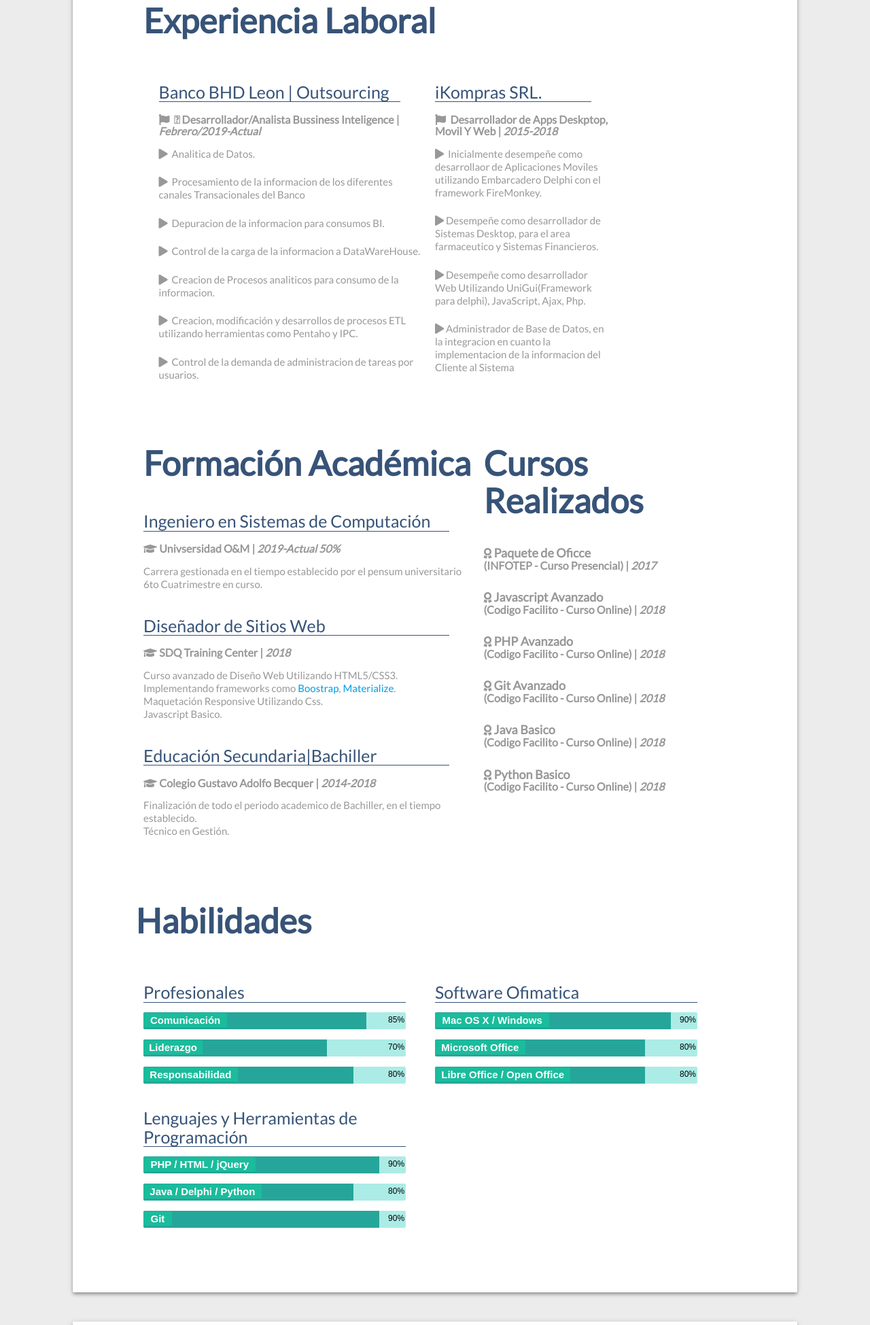
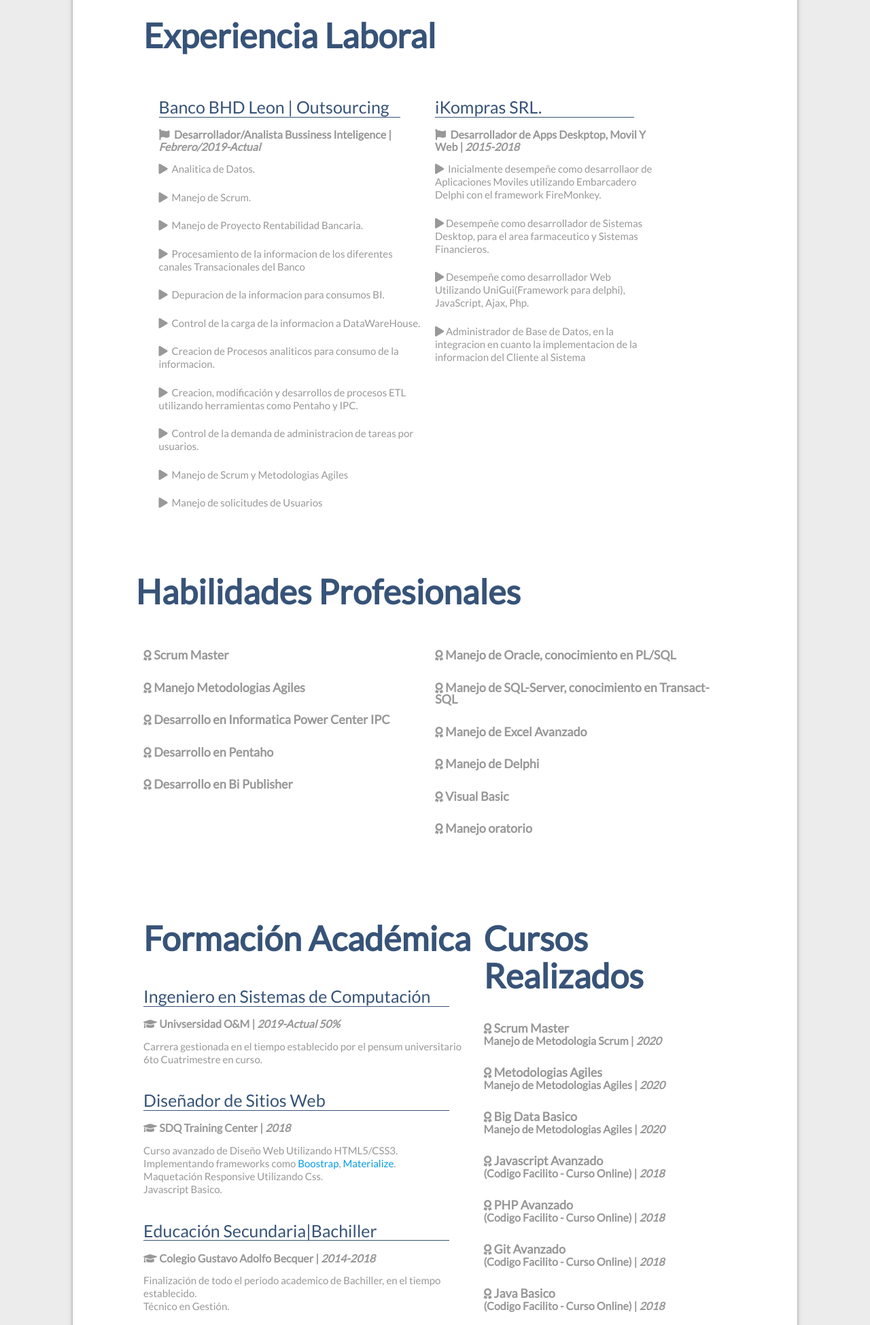
Before and after one commit to sebasjoa/CV, a plain HTML site: page english_index.html in a window 1280 px wide. Shown: the part 812-2761 px from the top of the page at 68% size. Drawn offline with nearby package versions, Linux system fonts and the light colour scheme.

Commit message:
Add files via upload

```diff
--- a/english_index.html
+++ b/english_index.html
@@ -15,32 +15,7 @@
 </head>
 <body>
     <div id="main" class="">
-		<!-- <div class="header ">
-			<div class="cont">
-				<div class="row">
-						 <div class="photo col l5 s12">
-							<div class="border-solid">
-                     			<img class='circle responsive-img'src="./img/pic4.jpeg" >
-						    </div>
-						</div>
 
-						<div class="textbox col l5 s12">
-							<h1 class="intro-title"> Plinio S. Alvarez </h1>
-							  <h4> Software Developer / Bi Developer/Analyst </h4>
-							<p>Joven, activo, responsable, comprometido y siempre dispuesto a ofrecer todos mis conocimientos y
-								habilidades para la mejora tanto de mi ambiente laboral como de mis conocimientos profesionales.
-								Mas de 3 años de experiencia en el area de desarrollo de Software y Analisis de datos
-							<br>Experiencia de usuario y manejo de base de Datos SQL.
-
-							</p>
-
-						</div>
-
-
-
-				</div>
-			</div>
-		</div> -->
 		<div class="row"> </div>
 	<div class="row">
 			<div class="col l1 m1 s12"></div>
@@ -50,8 +25,6 @@
 			<div class="container-card w80" >
 				<a href="index.html"> Espa&ntilde;ol</a> |
                 <b>English</b>
-
-
 				<div class="row col l7 m7">
 
 					<div class="photo">
@@ -62,11 +35,10 @@
 
 					<div class="row col w40">
 						<h1 class="intro-title"> Plinio S. Alvarez </h1>
-						  <h4> Software Developer / Bi Developer / Analyst </h4>
-						<div class="w80"> Joven, activo, responsable, comprometido y siempre dispuesto a ofrecer todos mis conocimientos y
-							habilidades para la mejora tanto de mi ambiente laboral como de mis conocimientos profesionales.
-							<br> <br>	Mas de 3 años de experiencia en el area de desarrollo de Software y Analisis de datos.
-						<br> <br>	 Experiencia de usuario y manejo de base de Datos SQL.
+						  <h4> Software Developer / Bi Developer / Data Analyst </h4>
+						<div class="w80"> Active, Focused and committed Young,  always ahead to offer my knowledge and skills to improve my enviroment and professional Knowledge.
+							<br> <br> With More than 3 years of experience in the area of Software development and data Analyst.
+						<br> <br> User experience y Data Base Management.
 					</div>
 
 
@@ -75,7 +47,7 @@
 				</div>
 
 				<div class="row col l4 m4">
-					<div class="row"> </div>
+					<div class="row"> <br></div>
 					<br>
 					<div class="row"> <h2>Datos Personales</h2>
 					</div>
@@ -111,19 +83,23 @@
 				<div class="row col l6 m6">
 
 					<h4>Banco BHD Leon | Outsourcing</h4>
-						<h5><i class="fas fa-flag"></i>&nbsp;  Desarrollador/Analista Bussiness Inteligence | <i>Febrero/2019-Actual</i> </h5>
+						<h5><i class="fas fa-flag"></i>&nbsp;  Desarrollador/Analista Bussiness Inteligence | <i>Febrero/2019-Actual</i> </h5>
 						<ul>
 							<li><i class="fas fa-play"></i>&nbsp; Analitica de Datos.</li><br>
+							<li><i class="fas fa-play"></i>&nbsp; Manejo de Scrum.</li><br>
+							<li><i class="fas fa-play"></i>&nbsp; Manejo de Proyecto Rentabilidad Bancaria.</li><br>
 							<li><i class="fas fa-play"></i>&nbsp; Procesamiento de la informacion de los diferentes canales Transacionales del Banco</li><br>
 							<li><i class="fas fa-play"></i>&nbsp; Depuracion de la informacion para consumos BI.</li><br>
 							<li><i class="fas fa-play"></i>&nbsp; Control de la carga de la informacion a DataWareHouse.</li><br>
 							<li><i class="fas fa-play"></i>&nbsp; Creacion de Procesos analiticos para consumo de la informacion.</li><br>
 							<li><i class="fas fa-play"></i>&nbsp; Creacion, modificación y desarrollos de procesos ETL utilizando herramientas como Pentaho y IPC.</li><br>
 							<li><i class="fas fa-play"></i>&nbsp; Control de la demanda de administracion de tareas por usuarios.</li><br>
+							<li><i class="fas fa-play"></i>&nbsp; Manejo de Scrum y Metodologias Agiles</li><br>
+							<li><i class="fas fa-play"></i>&nbsp; Manejo de solicitudes de Usuarios</li><br>
 						</ul>
 			</div>
 
-				<div class="row col l4 m4">
+				<div class="row col l5 m5">
 						<h4>iKompras SRL.</h4>
 							<h5><i class="fas fa-flag"></i>&nbsp; Desarrollador de Apps Deskptop, Movil Y Web | <i>2015-2018</i> </h5>
 							<ul>
@@ -138,6 +114,40 @@
 				</div>
 
 			</div>
+
+			<div class="container-card w80 q100" >
+				<div class="row">
+					<div class="row"> </div>
+						<div class="row"> <h2>Habilidades Profesionales</h2>
+						</div>
+
+					<div class="col l6 m6 s12">
+
+						<div class="row"> <h5><i class="fas fa-award"></i> <b>Scrum Master</b>	</div>
+						<div class="row"> <h5><i class="fas fa-award"></i> <b>Manejo Metodologias Agiles</b> </div>
+						<div class="row"> <h5><i class="fas fa-award"></i> <b>Desarrollo en Informatica Power Center IPC</b> </div>
+						<div class="row"> <h5><i class="fas fa-award"></i> <b>Desarrollo en Pentaho</b> </div>
+						<div class="row"> <h5><i class="fas fa-award"></i> <b>Desarrollo en Bi Publisher</b> </div>
+
+
+					</div>
+
+					<div class="col l6 m6 s12">
+						<div class="row"> <h5><i class="fas fa-award"></i> <b>Manejo de Oracle, conocimiento en PL/SQL</b> </div>
+						<div class="row"> <h5><i class="fas fa-award"></i> <b>Manejo de SQL-Server, conocimiento en Transact-SQL</b> </div>
+						<div class="row"> <h5><i class="fas fa-award"></i> <b>Manejo de Excel Avanzado</b> </div>
+						<div class="row"> <h5><i class="fas fa-award"></i> <b>Manejo de Delphi</b>	</div>
+						<div class="row"> <h5><i class="fas fa-award"></i> <b>Visual Basic</b> </div>
+						<div class="row"> <h5><i class="fas fa-award"></i> <b>Manejo oratorio</b> </div>
+
+
+						</div>
+
+
+				</div>
+
+
+					</div>
 
 			<div class="container-card w80" >
 				<div class="row">
@@ -181,8 +191,18 @@
 							</div>
 
 							<div class="row">
-									<h5><i class="fas fa-award"></i> <b>Paquete de Oficce</b> <br>
-										 (INFOTEP - Curso Presencial) | <i>2017</i> </h5>
+								<h5><i class="fas fa-award"></i> <b>Scrum Master</b> <br>
+									Manejo de Metodologia Scrum | <i>2020</i> </h5>
+							</div>
+
+							<div class="row">
+								<h5><i class="fas fa-award"></i> <b>Metodologias Agiles</b> <br>
+									Manejo de Metodologias Agiles | <i>2020</i> </h5>
+							</div>
+
+							<div class="row">
+								<h5><i class="fas fa-award"></i> <b>Big Data Basico</b> <br>
+									Manejo de Metodologias Agiles | <i>2020</i> </h5>
 							</div>
 
 							<div class="row">
@@ -224,7 +244,7 @@
 
 					<div class="container-card w80 q100" >
 							<div class="row">
-									<div class="row"> <h2>Habilidades</h2>
+									<div class="row"> <h2> Otras Habilidades</h2>
 									</div>
 
 								<div class="col l6 m6 s12">
```
Also changed, not shown: index.html (+1 -1 lines).
